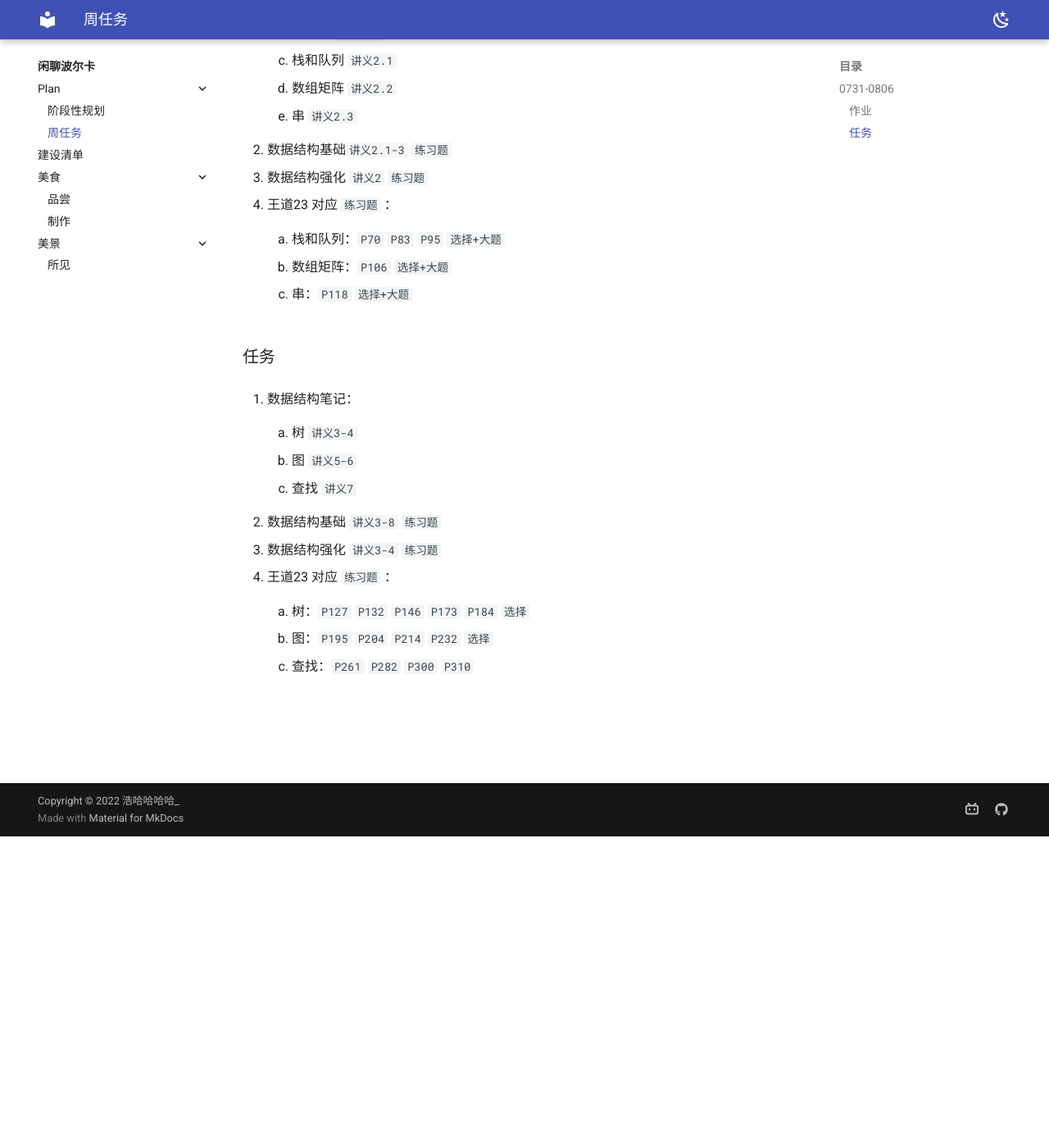
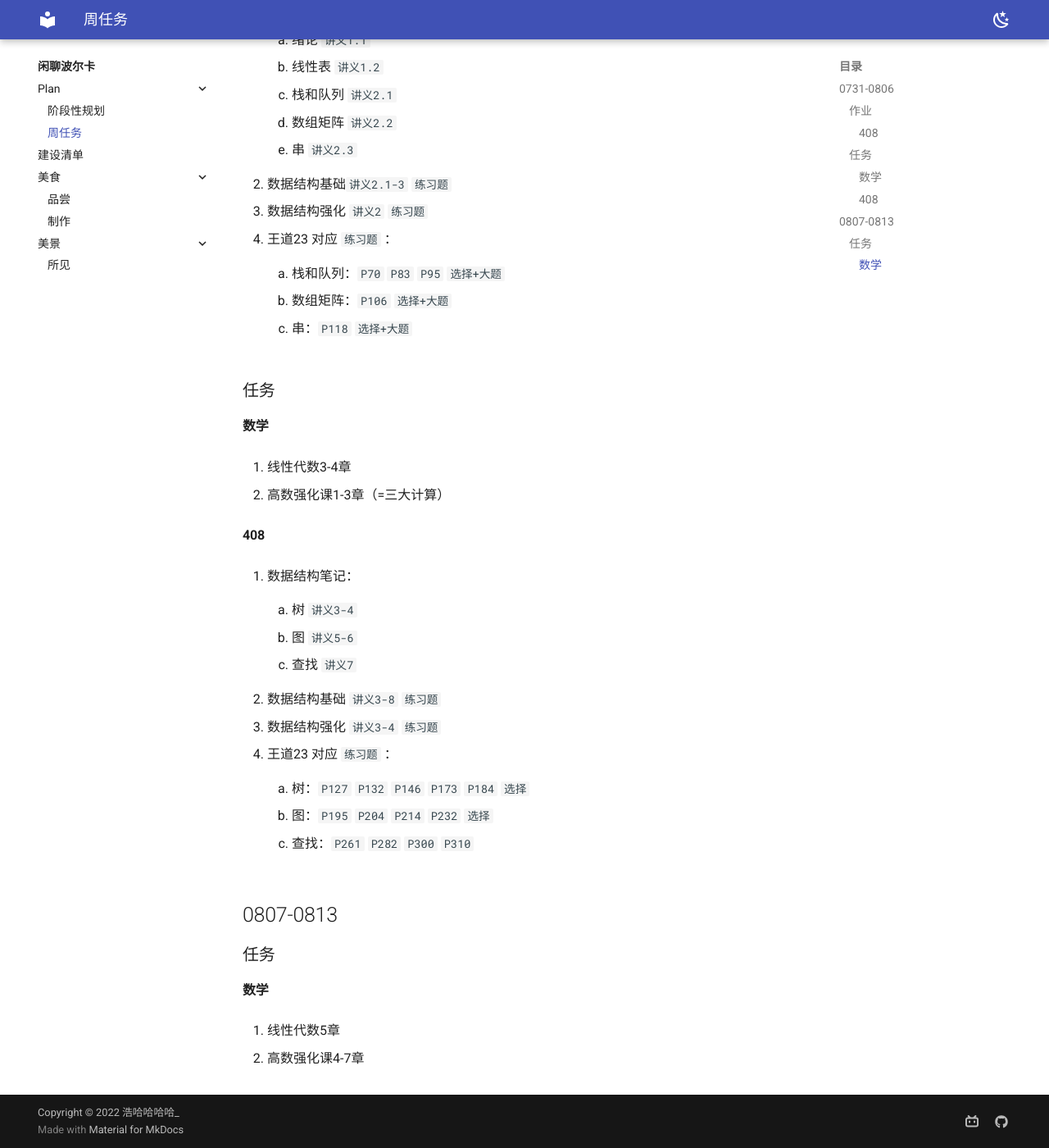
Before and after one commit to Haohahahaha/chat, an MkDocs documentation site: the page built from docs/plan/Week-Plan.md, in a window 1280 px wide and 1400 px high, scrolled down 380 px. Shown: the whole window at 82% size. Built offline with MkDocs 1.6.1 and Material for MkDocs 9.7.7, drawn with Linux system fonts in a browser that asks for light colours.

Commit message:
2023-07-31_00:16:01 update

```diff
--- a/docs/plan/Week-Plan.md
+++ b/docs/plan/Week-Plan.md
@@ -3,6 +3,8 @@
 ## 0731-0806
 
 ### 作业
+
+#### 408
 
 1. 数据结构笔记：
 
@@ -30,6 +32,14 @@
 
 ### 任务
 
+#### 数学
+
+1. 线性代数3-4章
+
+2. 高数强化课1-3章（=三大计算）
+
+#### 408
+
 1. 数据结构笔记：
 
     1. 树 `讲义3-4`
@@ -49,3 +59,13 @@
     2. 图：`P195` `P204` `P214` `P232` `选择`
 
     3. 查找：`P261` `P282` `P300` `P310`
+
+## 0807-0813
+
+### 任务
+
+#### 数学
+
+1. 线性代数5章
+
+2. 高数强化课4-7章
```
